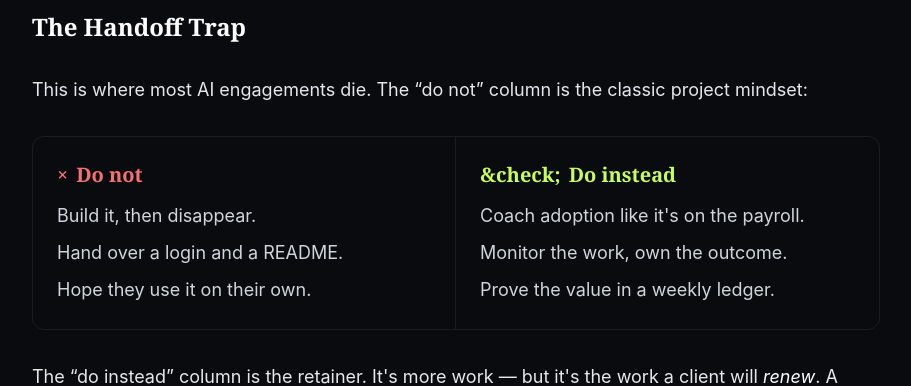
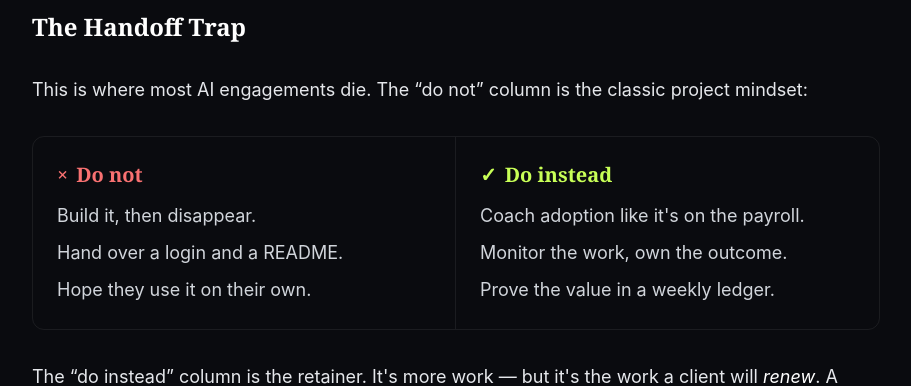
Before and after one commit to FranklinIV94/franklin-portfolio, a Next.js app: page /blog/agent-to-retainer in a window 1280 px wide. Shown: the part 2460-2846 px from the top of the page, without its empty margins (184-1095 px from the left). Built offline with nearby package versions, Linux system fonts and the light colour scheme.

Commit message:
fix: agent-to-retainer blog formatting — &check; entity and text clipping

```diff
--- a/app/blog/agent-to-retainer/page.tsx
+++ b/app/blog/agent-to-retainer/page.tsx
@@ -190,9 +190,9 @@ export default function AgentToRetainer() {
           mindset:
         </p>
 
-        <div className="my-8 overflow-hidden rounded-xl border border-border">
-          <div className="grid grid-cols-1 sm:grid-cols-2">
-            <div className="border-b sm:border-b-0 sm:border-r border-border p-6">
+        <div className="my-8 rounded-xl border border-border overflow-x-auto">
+          <div className="grid grid-cols-1 sm:grid-cols-2 min-w-0">
+            <div className="border-b sm:border-b-0 sm:border-r border-border p-6 overflow-hidden">
               <h3 className="font-display font-semibold text-xl text-red-400 mb-3 flex items-center gap-2">
                 <span className="text-red-400 font-bold">&times;</span> Do not
               </h3>
@@ -202,9 +202,9 @@ export default function AgentToRetainer() {
                 <li>Hope they use it on their own.</li>
               </ul>
             </div>
-            <div className="p-6">
+            <div className="p-6 overflow-hidden">
               <h3 className="font-display font-semibold text-xl text-accent mb-3 flex items-center gap-2">
-                <span className="text-accent font-bold">&check;</span> Do instead
+                <span className="text-accent font-bold">&#10003;</span> Do instead
               </h3>
               <ul className="space-y-2 text-gray-300">
                 <li>Coach adoption like it&apos;s on the payroll.</li>
```
